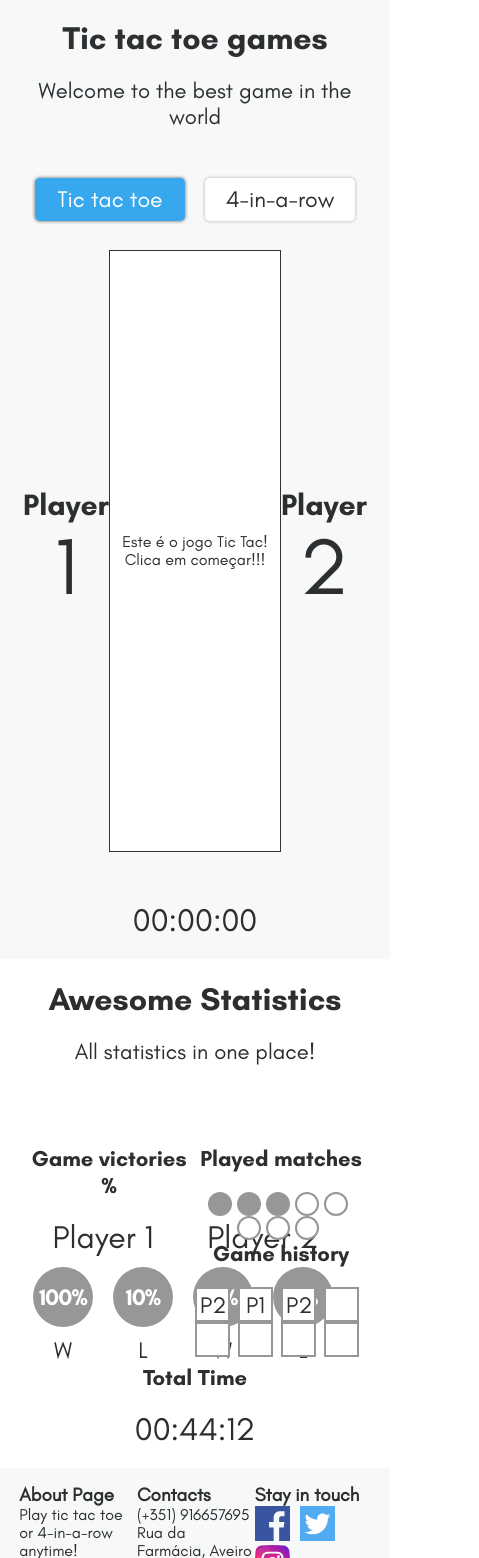
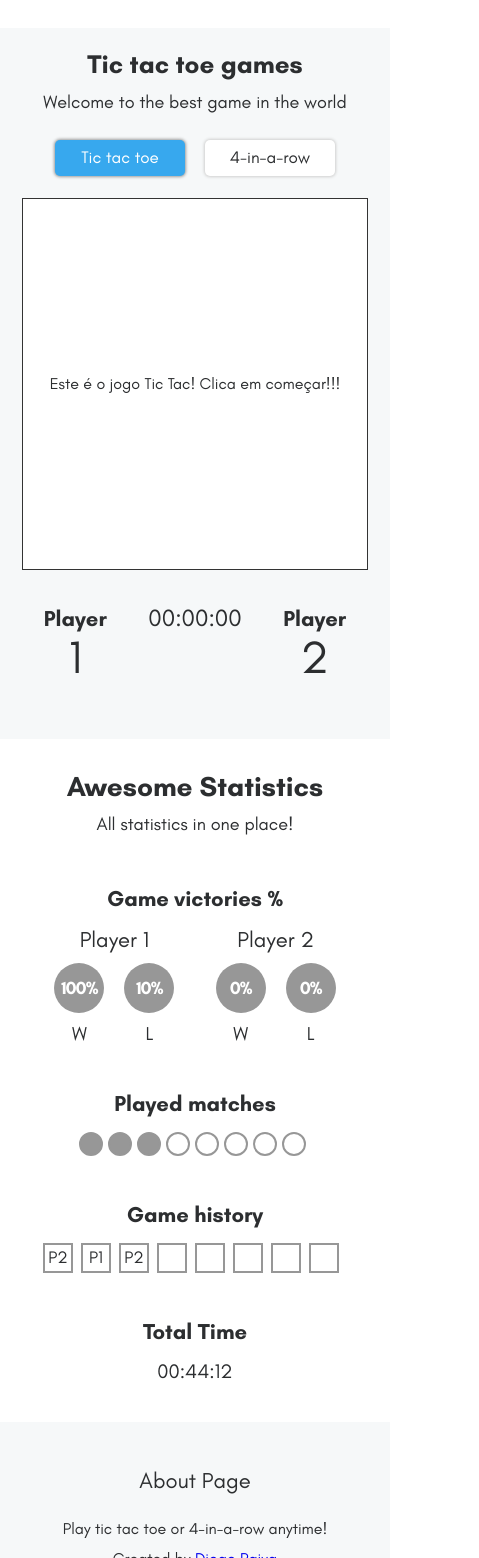
Before and after one commit to DiogoPaiva/vuejs-games, a Vue app: page / in a window 390 px wide. Shown: the part 442-2000 px from the top of the page, 479 px wide, since content can reach past the window. Built offline with nearby package versions, Linux system fonts and the light colour scheme.

Commit message:
Added mobile version

```diff
--- a/src/assets/styles/base/main.scss
+++ b/src/assets/styles/base/main.scss
@@ -11,7 +11,7 @@ h3 {
 }
 
 .inner-container {
-  @media screen and (min-width: 320px) and (max-width: 600px) {
+  @media screen and (max-width: 600px) {
     width: 100%;
     max-width: 98%;
     margin: 0 auto;
--- a/src/assets/styles/base/variables.scss
+++ b/src/assets/styles/base/variables.scss
@@ -25,6 +25,6 @@ $size-subHeading: 22px;
 $size-big-text: 30px;
 $size-text: 23px;
 $size-text-small: 20px;
-
+$size-heading-small: 28px;
 // Block Sizes
 $header-height: 100px;
--- a/src/assets/styles/components/footer.scss
+++ b/src/assets/styles/components/footer.scss
@@ -10,6 +10,15 @@
     .block {
       width: 33%;
       text-align: left;
+      h3 {
+        margin-bottom: 20px;
+        color: $dark-grey;
+        font-weight: normal;
+        font-size: $size-subHeading;
+      }
+      .description {
+        line-height: 30px;
+      }
       .social-media {
         padding: 0;
         margin: 0;
@@ -17,8 +26,8 @@
           list-style: none;
           display: inline-block;
           .icon-wrapper {
-            width: 35px;
-            height: 35px;
+            width: 30px;
+            height: 30px;
             margin-right: 10px;
             img {
               height: 100%;
@@ -32,15 +41,17 @@
         display: flex;
         justify-content: flex-start;
         .input-newsletter {
-          border: 1px solid $grey;
-          padding: 10px;
+          border: 2px solid $medium-grey;
+          height: 25px;
           min-width: 190px;
+          text-indent: 5px;
+          font-size: 12px;
         }
         .submit-button {
           border: 0 none;
           background-color: $medium-grey;
-          height: 25px;
-          width: 25px;
+          height: 18px;
+          width: 20px;
           padding: 6px;
           img {
             height: 100%;
@@ -51,3 +62,31 @@
     }
   }
 }
+@media screen and (max-width: 600px) {
+  .footer {
+    height: auto;
+    .inner-container {
+      flex-direction: column;
+      align-items: center;
+      padding-top: 30px;
+      .block {
+        text-align: center;
+        width: 100%;
+        margin-bottom: 30px;
+        .newsletter {
+          display: block;
+          margin: 0 auto;
+          margin-top: 15px;
+          .input-newsletter {
+            display: inline-block;
+            vertical-align: top;
+          }
+          .submit-button {
+            display: inline-block;
+            vertical-align: top;
+          }
+        }
+      }
+    }
+  }
+}
--- a/src/assets/styles/components/gamesArena.scss
+++ b/src/assets/styles/components/gamesArena.scss
@@ -58,8 +58,10 @@
       }
       .game-area {
         text-align: center;
-        width: 600px;
-        height: 600px;
+        width: 50vw;
+        height: 50vw;
+        max-width: 600px;
+        max-height: 600px;
         background-color: $white;
         border: 1px solid #333;
         display: flex;
@@ -72,6 +74,10 @@
       }
       .player-number {
         text-align: center;
+        &.desktop {
+          display: block;
+        }
+
         .label {
           display: block;
           font-family: $font-bold;
@@ -90,6 +96,78 @@
       font-size: $size-heading;
       text-align: center;
       margin-top: 50px;
+      display: flex;
+      justify-content: space-around;
+      align-content: center;
+      .player-number {
+        &.mobile {
+          display: none;
+        }
+        .label {
+          display: block;
+          font-family: $font-bold;
+          font-weight: normal;
+          font-size: $size-big-text;
+        }
+        .number {
+          display: block;
+          font-family: $font-regular;
+          font-size: $size-huge;
+        }
+      }
     }
   }
 }
+
+@media screen and (max-width: 600px) {
+  .games-arena {
+    .title {
+      font-size: 26px;
+      margin-bottom: 12px;
+    }
+    .description {
+      font-size: 18px;
+      margin-bottom: 5px;
+    }
+    .button-tabs {
+      height: 80px;
+      .button-tab {
+        font-size: 17px;
+        min-width: 130px;
+      }
+    }
+    .game-area-container {
+      .center-areas {
+        flex-direction: column;
+        .player-number {
+          &.desktop {
+            display: none;
+          }
+        }
+        .game-area {
+          order: 1;
+          width: 100%;
+          height: 370px;
+        }
+      }
+      .countdown {
+        margin-top: 35px;
+        margin-bottom: 35px;
+        .player-number {
+          &.mobile {
+            display: block;
+          }
+          .label {
+            font-size: 22px;
+          }
+          .number {
+            font-size: 46px;
+          }
+        }
+        .timer {
+          font-size: 24px;
+        }
+      }
+    }
+  }
+}
--- a/src/assets/styles/components/header.scss
+++ b/src/assets/styles/components/header.scss
@@ -29,3 +29,18 @@
     }
   }
 }
+@media screen and (max-width: 600px) {
+  .header {
+    height: 85px;
+    .inner-container {
+      .logo {
+        width: 170px;
+        margin-left: 10px;
+      }
+      .info-right {
+        font-size: 15px;
+        margin-right: 10px;
+      }
+    }
+  }
+}
--- a/src/assets/styles/components/heroBanner.scss
+++ b/src/assets/styles/components/heroBanner.scss
@@ -50,20 +50,29 @@
   }
 }
 
-@media screen and (min-width: 320px) and (max-width: 600px) {
+@media screen and (max-width: 600px) {
   .hero-banner {
+    min-height: 350px;
+    padding-bottom: 20px;
     .inner-container {
       flex-direction: column;
       .avatar {
+        height: auto;
         .round-avatar {
-          width: 160px;
-          height: 160px;
+          width: 140px;
+          height: 140px;
         }
       }
       .user-info {
         text-align: center;
         .highlight {
           font-size: $size-text;
+          margin-bottom: 15px;
+          margin-top: 30px;
+        }
+        .text-inline {
+          font-size: 18px;
+          line-height: 26px;
         }
       }
       .right-info {
--- a/src/assets/styles/components/statistics.scss
+++ b/src/assets/styles/components/statistics.scss
@@ -22,11 +22,12 @@
       text-align: center;
       .block {
         display: inline-block;
-        width: 50% !important;
+        width: 50%;
         vertical-align: top;
         h3 {
-          font-size: $size-subHeading;
+          font-size: $size-heading-small;
           color: $dark-grey;
+          margin-bottom: 30px;
         }
       }
       .game-victories {
@@ -77,6 +78,9 @@
         }
       }
       .played-matches {
+        .inner-block {
+          margin-bottom: 30px;
+        }
         .list-of-matchs {
           padding: 0;
           margin: 0;
@@ -122,3 +126,72 @@
     }
   }
 }
+@media screen and (max-width: 600px) {
+  .statistics {
+    .inner-container {
+      > h3 {
+        font-size: 28px;
+        margin-bottom: 10px;
+        margin-top: 10px;
+      }
+      .description {
+        font-size: 18px;
+        margin-bottom: 50px;
+      }
+      .center-area {
+        .block {
+          width: 100%;
+          margin-bottom: 45px;
+          &:last-child {
+            margin-bottom: 20px;
+          }
+          h3 {
+            margin-bottom: 15px;
+            font-size: 22px;
+          }
+        }
+        .total-time {
+          .time-count {
+            font-size: 20px;
+          }
+        }
+        .played-matches {
+          .inner-block {
+            margin-bottom: 45px;
+            &:last-child {
+              margin-bottom: 0;
+            }
+            .list-of-games {
+              li {
+                height: 20px;
+                width: 20px;
+                font-size: 17px;
+              }
+            }
+          }
+        }
+        .game-victories {
+          .inner-players-block {
+            .player-block {
+              .player-name {
+                font-size: 22px;
+              }
+              .inner-percent-stats {
+                .percent-stats {
+                  .percent-value {
+                    height: 50px;
+                    width: 50px;
+                    font-size: 18px;
+                  }
+                  .percent-type {
+                    font-size: 19px;
+                  }
+                }
+              }
+            }
+          }
+        }
+      }
+    }
+  }
+}
--- a/src/components/GamesArena/GamesArena.vue
+++ b/src/components/GamesArena/GamesArena.vue
@@ -21,7 +21,7 @@
       </div>
       <div class="game-area-container">
         <div class="center-areas">
-          <div class="player-number">
+          <div class="player-number desktop">
             <span class="label">Player</span>
             <span class="number">1</span>
           </div>
@@ -33,12 +33,22 @@
               Este é o jogo 4 in a Row! Clica em começar!!!
             </div>
           </div>
-          <div class="player-number">
+          <div class="player-number desktop">
             <span class="label">Player</span>
             <span class="number">2</span>
           </div>
         </div>
-        <div class="countdown">00:00:00</div>
+        <div class="countdown">
+          <div class="player-number mobile">
+            <span class="label">Player</span>
+            <span class="number">1</span>
+          </div>
+          <div class="timer">00:00:00</div>
+          <div class="player-number mobile">
+            <span class="label">Player</span>
+            <span class="number">2</span>
+          </div>
+        </div>
       </div>
     </div>
   </div>
```
